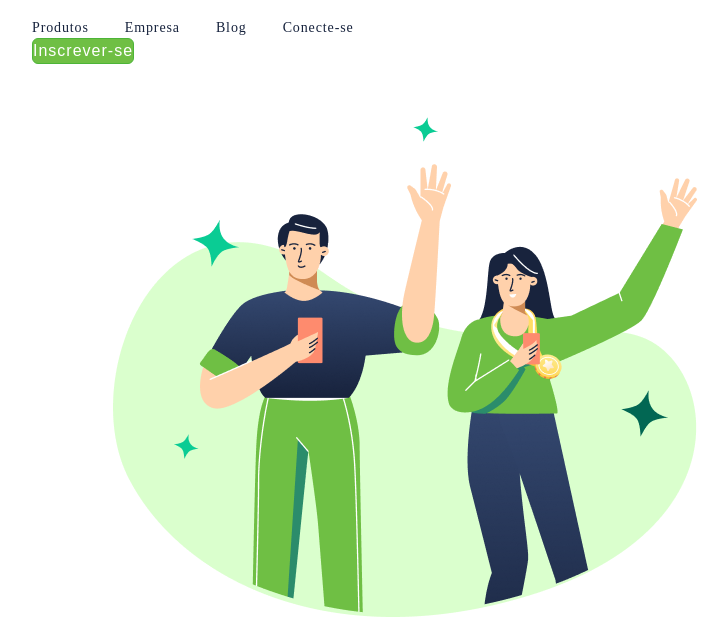
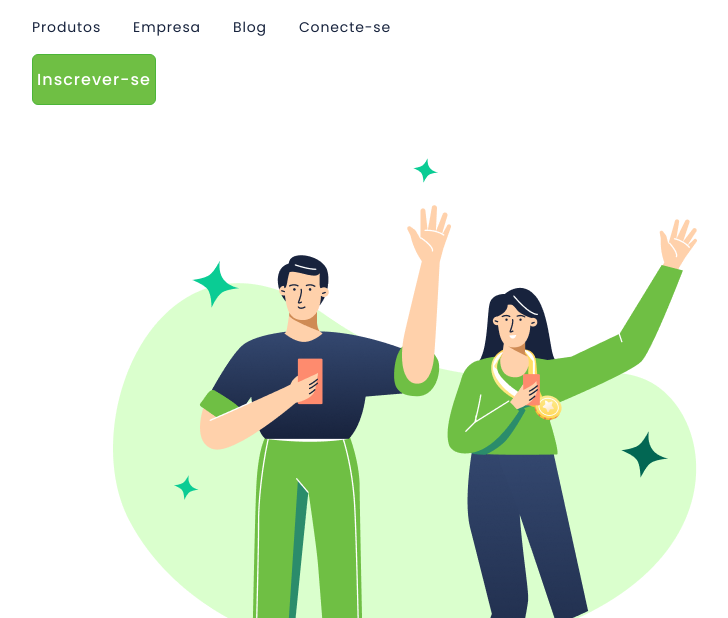
Before and after one commit to AlexandreSilva78/projeto-responsivo-site-localizacao-de-ampla-cobertura, a plain HTML site: page index.html in a window 1280 px wide. Shown: the top 618 px of the page, without its empty margins (10-738 px from the left). Drawn offline with Linux system fonts and the light colour scheme.

Commit message:
Alteração no style.css

```diff
--- a/styles.css
+++ b/styles.css
@@ -1,34 +1,24 @@
 
 * {
-    font-family: 'Poppins' sans-serif;
+  font-family: 'Poppins', sans-serif;
   margin: 0;
   padding: 0;
   box-sizing: border-box;
+}
+
+#container {
+  width: 100%;
 }
 
 header {
   margin-top: 17px;
   margin-left: 42px;
 }
-/*Meus erros:
-Fiz isso:
-header {
-    margin: 44px 0 144px 76px;
+
+.menu {
+  display: flex;
+  gap: 32px;
 }
-    No lugar diss:
-    header {
-    margin-top: 47px;
-    margin-left: 42px;
-}
-    Fiz isso:
-    .link-header {
-        line-height: 100%;
-}
-        No lugar disso:
-            .link-header {
-        line-height: 21;
-}
-*/
 
 .link-header {
   font-weight: 400;
@@ -36,106 +26,53 @@ header {
   line-height: 21px;
   text-align: center;
   letter-spacing: 0.875px;
+  color: #17233d;
+  text-decoration: none;
   cursor: pointer;
-    margin-right: 32px;
-    color: #17233d
 }
-/*Meus erros:
-Fiz isso:
-    .link-header {
-        line-height: 100%;
-            line-height: 21%;
-                margin-right: 21px;
-}
-        No lugar disso:
-            .link-header {
-                line-height: 21;
-                     line-height: 21px;
-                         margin-right: 32px;
-}
-        Adicionado sem necessidade:     letter-spacing: 0.88px;
-        Não foi adicionado:             letter-spacing: 0.875px;
-*/
 
 .link-header:hover {
   opacity: 0.6;
-    cursor: pointer;
 }
 
 .button-header {
   background: #6fbf44;
   border: 1px solid #4cb538;
   border-radius: 6px;
-    width: 124;
-    height: 51;
+  width: 124px;
+  height: 51px;
   cursor: pointer;
   font-weight: 500;
   font-size: 16px;
   line-height: 24px;
   letter-spacing: 1px;
-    color: #ffffff
+  color: #ffffff;
+  margin-top: 16px;
 }
-/*Meus erros:
-Fiz isso:
-    .button-header {
-        border: 1px solid #4b505a;
-}
-        No lugar disso:
-          .button-header {
-              border: 1px solid #4cb538;
-}
-          Não foi adicionado:
-              font-weight: 500;
-    font-size: 16px;
-    line-height: 24px;
-    letter-spacing: 1px;
 
-*/
 .button-header:hover {
   opacity: 0.6;
 }
 
 .imagem-Casal {
   margin: 53px 0 0 123px;
-    display:inline-block;
+  display: inline-block;
+  max-width: 100%;
+  height: auto;
 }
-/*Meus erros:
-Fiz isso:
-.imagem-Casal {
-    margin: 163px 0 0 123px;
-    width: 495.18px;
-    height: 400px;
-    display:inline-block;
-}
-No lugar disso:
-.imagem-Casal {
-    margin: 163px 0 0 123px;
-}
- */
+
 section {
-    display:inline-block;
+  display: inline-block;
   margin-left: 85px;
   width: 493px;
 }
-/*Meus erros:
-Fiz isso:
-section {
-    display:inline-block;
-    margin-top: -1462px;
-    margin-left: -435px;
-}
-No lugar disso:
-section {
-    display:inline-block;
-}
- */
 
 h1 {
   font-weight: 700;
   font-size: 62px;
   line-height: 82px;
   letter-spacing: 0.596154px;
-    color: #161a49
+  color: #161a49;
 }
 
 p {
@@ -147,27 +84,7 @@ p {
   margin-top: 27px;
   margin-bottom: 35px;
 }
-/*Meus erros:
-Fiz isso:
-p {
-    width: 493px;
-    height: 99px;
-    font-weight: 400;
-    font-size: 18px;
-    line-height: 33px;
-    letter-spacing: 0.5px;
-    margin-top: 533;
-    margin-left: 801px;
-    color: #4b505a;
-}
- No lugar disso:
- p {
-    font-weight: 400;
-    font-size: 18px;
-    line-height: 33px;
-    letter-spacing: 0.5px;
-    color: #4b505a;
- */
+
 .button-main {
   font-weight: 500;
   font-size: 18px;
@@ -178,31 +95,7 @@ p {
   background: transparent;
   border: none;
 }
-/*Meus erros:
-Fiz isso:
-.button-main {
-    border-radius: 20.5px;
-    width: 112px;
-    height: 27px;
-    cursor: pointer;
-    filter: drop-shadow(0px 4px 4px rgba(0, 0, 0, 0.25));
-    font-weight: 500;
-    font-size: 18px;
-    line-height: 100%;
-    letter-spacing: 1px;
-    color: #6fbf44;
-}
- No lugar disso:
- p {
-    font-weight: 400;
-    font-size: 18px;
-    line-height: 33px;
-    letter-spacing: 0.5px;
-    color: #4b505a;
- */
- /* OBS: Verificar se o navegador está com zoom ou não. Pois o zoom atrapalha,
- as imagens o h1, h2, p, não se encaichão até retirar o zoon
- */
+
 .button-main:hover {
   opacity: 0.6;
 }
```
Lines whose indentation alone changed are shown as unchanged.
